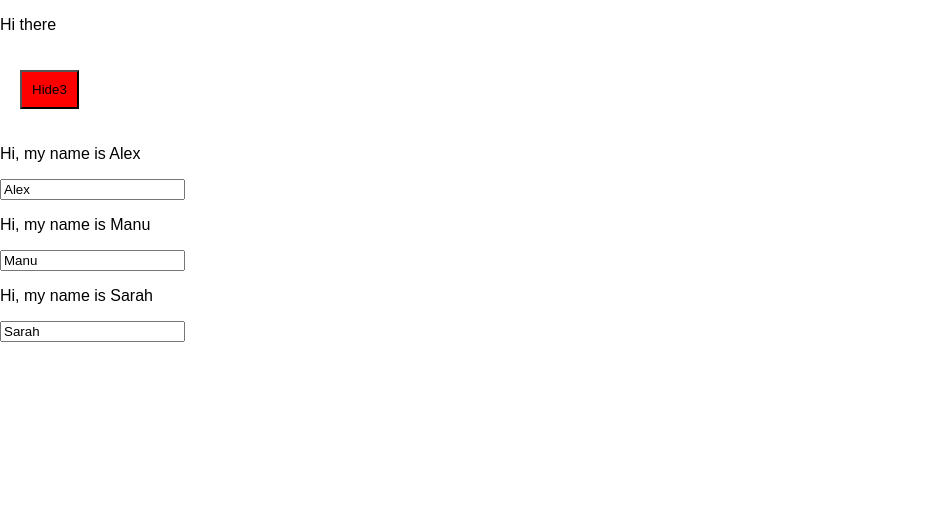
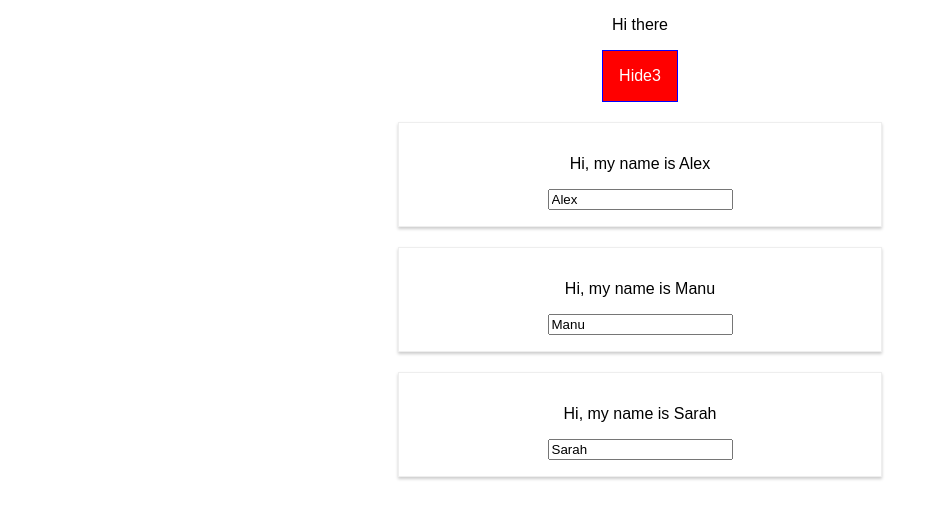
Before and after one commit to lyosha85/burgerbuilder, a React app: page / in a window 1280 px wide. Shown: the top 518 px of the page, without its empty margins (0-946 px from the left). Built offline with nearby package versions, Linux system fonts and the light colour scheme.

Commit message:
use css modules classes

```diff
--- a/src/App.css
+++ b/src/App.css
@@ -9,3 +9,26 @@
 .bold {
   font-weight: bold;
 }
+
+.App button {
+  border: 1px solid blue;
+  padding: 16px;
+  background-color: green;
+  font: inherit;
+  color: white;
+  cursor: pointer;
+}
+
+.App button:hover {
+  background-color: lightgreen;
+  color: black;
+}
+
+.App button.Red {
+  background-color: red;
+}
+
+.App button.Red:hover {
+  background-color: salmon;
+  color: black;
+}
--- a/src/App.js
+++ b/src/App.js
@@ -1,6 +1,6 @@
 import React, { Component } from "react";
 import Person from "./Person/Person";
-import "./App.css";
+import classes from "./App.css";
 
 class App extends Component {
   state = {
@@ -36,16 +36,10 @@
 
   render() {
     let people = null;
-
-    const style = {
-      backgroundColor: "green",
-      padding: "10px",
-      margin: "20px",
-      cursor: "pointer"
-    };
+    let btnClass = "";
 
     if (this.state.showPeople) {
-      style.backgroundColor = "red";
+      btnClass = classes.Red;
       people = (
         <div>
           {this.state.people.map((person, index) => {
@@ -66,17 +60,17 @@
     let headerClasses = [];
 
     if (this.state.people.length < 2) {
-      headerClasses.push("red");
+      headerClasses.push(classes.bold);
     }
 
     if (this.state.people.length < 3) {
-      headerClasses.push("bold");
+      headerClasses.push(classes.red);
     }
 
     return (
-      <div className="App">
+      <div className={classes.App}>
         <p className={headerClasses.join(" ")}> Hi there</p>
-        <button onClick={this.handlePeopleToggle} style={style}>
+        <button onClick={this.handlePeopleToggle} className={btnClass}>
           {" "}
           {this.state.showPeople ? "Hide" : "Show"}
           {this.state.people.length}
--- a/src/Person/Person.css
+++ b/src/Person/Person.css
@@ -6,3 +6,9 @@
   box-shadow: 0 2px 3px #ccc;
   text-align: center;
 }
+
+@media (min-width: 500px) {
+  .Person {
+    width: 450px;
+  }
+}
--- a/src/Person/Person.js
+++ b/src/Person/Person.js
@@ -1,16 +1,9 @@
 import React from "react";
-import Radium from "radium";
-import "./Person.css";
+import classes from "./Person.css";
 
 const Person = props => {
-  const style = {
-    "@media (min-width: 500px)": {
-      width: "450px",
-      backgroundColor: "red"
-    }
-  };
   return (
-    <div className="Person" style={style}>
+    <div className={classes.Person}>
       <p onClick={props.clicked}> Hi, my name is {props.name} </p>
       <input value={props.name} onChange={props.changed} />
     </div>
```
